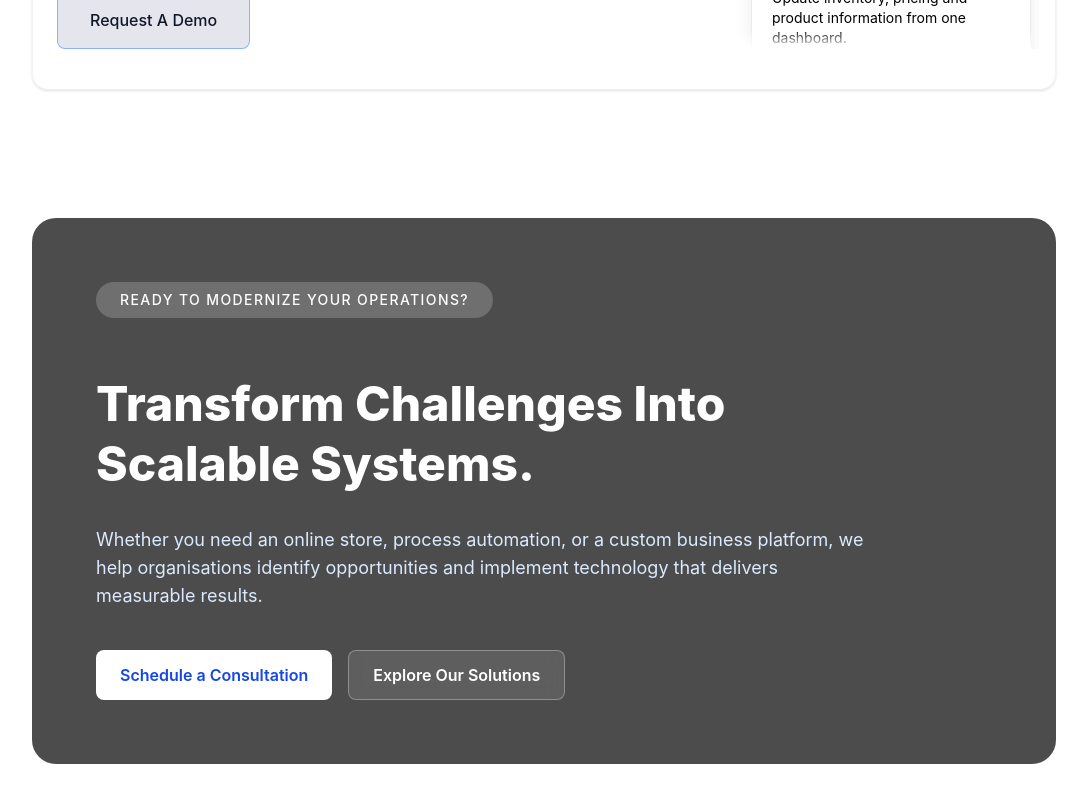
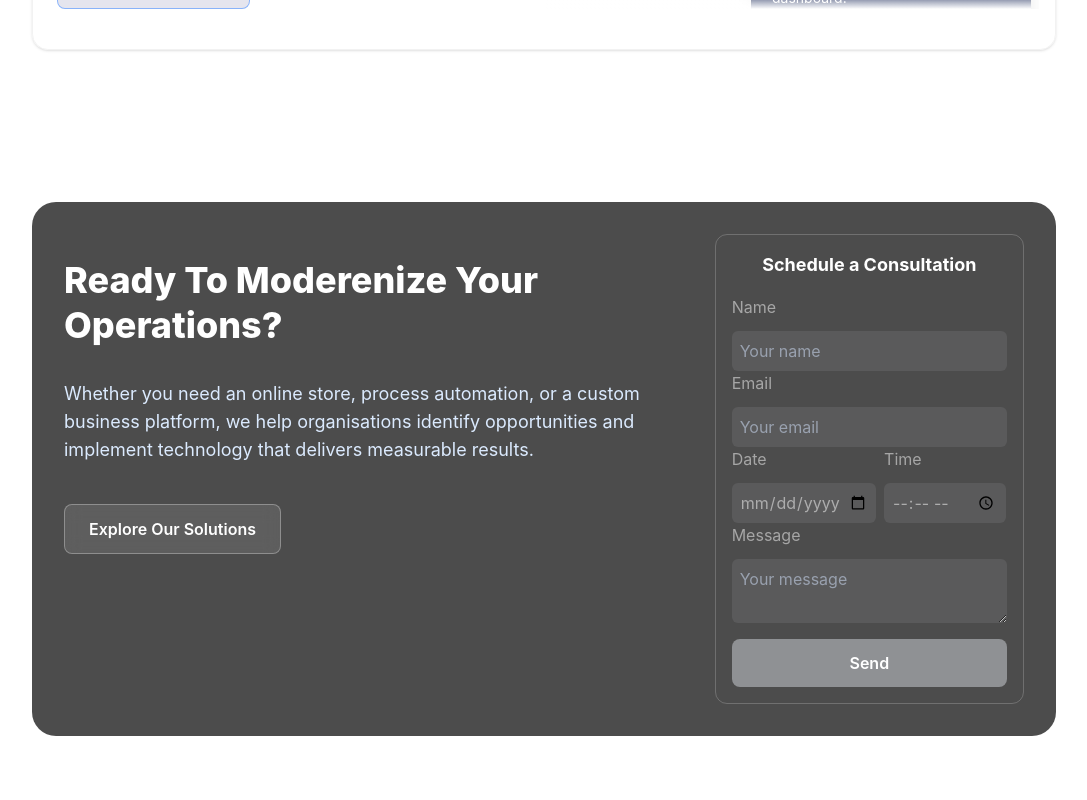
Before and after one commit to Ishmael-smart-Kaunda/corestack, a React (Vite) app: page / in a window 1280 px wide. Shown: the part 2420-3220 px from the top of the page, without its empty margins (96-1183 px from the left). Built offline with nearby package versions, Linux system fonts and the light colour scheme; no server answers.

Commit message:
cta refinement

```diff
--- a/src/components/home components/CTA.jsx
+++ b/src/components/home components/CTA.jsx
@@ -1,31 +1,29 @@
+import { HiArrowRight, HiOutlineArrowCircleRight } from "react-icons/hi";
+import { RiArrowRightCircleLine } from "react-icons/ri";
 
 
 const CTA= ()=> {
   return (
-    <section className="g-gray-900 px-6">
-      <div className="max-w-screen-lg mx-auto">
-        <div className="relative overflow-hidden rounded-3xl bg-black/70 p-8 md:p-12 lg:p-16">
+    <section className="g-gray-900 p-6">
+      <div className="
+              relative
+              grid
+              grid-cols-1
+              lg:grid-cols-3
+              gap-4
+              max-w-screen-lg
+              mx-auto
+              bg-black/70
+              rounded-3xl
+              overflow-hidden
+              p-4
+              md:p-8
 
+              ">
 
-          <div className="relative z-10 max-w-3xl space-y-8">
-            <p className="
-                     tracking-widest
-                     inline-flex
-                     items-center
-                     rounded-full
-                     bg-white/20
-                     px-6 py-2
-                     backdrop-blur-md
-                     text-sm
-                     font-medium
-                     text-white
-                     backdrop-blur-sm
-                     ">
-              READY TO MODERNIZE YOUR OPERATIONS?
-            </p>
-
-            <h2 className="mt-6 text-4xl font-extrabold leading-tight text-white md:text-5xl">
-              Transform Challenges Into Scalable Systems.
+        <div className="lg:col-span-2  space-y-8">
+            <h2 className="mt-6 text-3xl lg:text-4xl font-extrabold leading-tight text-white md:text-5xl">
+              Ready To Moderenize Your Operations?
             </h2>
 
             <p className="mt-6 text-lg text-blue-100">
@@ -35,12 +33,7 @@ const CTA= ()=> {
             </p>
 
             <div className="mt-10 flex flex-col gap-4 sm:flex-row">
-              <a
-                href="/contact"
-                className="inline-flex items-center justify-center rounded-lg bg-white px-6 py-3 text-base font-semibold text-blue-700 transition hover:bg-gray-100"
-              >
-                Schedule a Consultation
-              </a>
+
 
               <a
                 href="/solutions"
@@ -50,8 +43,120 @@ const CTA= ()=> {
               </a>
             </div>
           </div>
+          {/**CTA FORM */}
+          <div className="w-full h-full border border-white/20 rounded-xl p-4">
+              <span className="text-white mx-auto block text-center font-bold text-lg mb-4">
+                  Schedule a Consultation
+              </span>
+             <form action="" className="text-white/50">
+                <label htmlFor="name" className="flex flex-col gap-3">
+                  Name
+                  <input
+                    type="text"
+                    id="name"
+                    className="
+                       bg-gray-300/10
+                       placeholder:text-gray-400
+                       focus:ring-2
+                       focus:ring-blue-900/40
+                       focus:outline-none
+                       p-2
+                       rounded-md"
+                       placeholder="Your name
+                       "
+                  />
+                </label>
+                <label htmlFor="email" className="flex flex-col gap-3">
+                  Email
+                  <input
+                      type="email"
+                      id="email"
+                      className="
+                        bg-gray-300/10
+                        placeholder:text-gray-400
+                        focus:ring-2
+                        focus:ring-blue-900/40
+                        focus:outline-none
+                        p-2
+                        rounded-md"
+                        placeholder="Your email"
+                        />
+                </label>
+                <fieldset className="flex gap-2 w-full">
+                    <label htmlFor="date" className="w-5/10 flex flex-col gap-3">
+                      Date
+                      <input
+                          type="date"
+                          id="date"
+                          className="
+                            bg-gray-300/10
+                            placeholder:text-gray-400
+                            focus:ring-2
+                            focus:ring-blue-900/40
+                            focus:outline-none
+                            p-2
+                            rounded-md"
+                      />
+                    </label>
+                        <label htmlFor="time" className=" flex flex-col gap-3">
+                          Time
+                          <input
+                            type="time"
+                            id="time"
+                              className="
+                              w-[35%]
+                              md:w-full
+                              bg-gray-300/10
+                              placeholder:text-gray-400
+                              focus:ring-2
+                              focus:ring-blue-900/40
+                              focus:outline-none
+                              p-2
+                              rounded-md"
+                      />
+                    </label>
+                </fieldset>
 
-        </div>
+                <label htmlFor="message" className="flex flex-col gap-3">
+                 Message
+                  <textarea
+                     id="message"
+                     rows={2}
+
+                     className="
+                       bg-gray-300/10
+                       placeholder:text-gray-400
+                       focus:ring-2
+                       focus:ring-blue-900/40
+                       focus:outline-none
+                       p-2
+                       rounded-md"
+                       placeholder="Your message"
+                  />
+
+                </label>
+                <button
+
+                   type="submit"
+                   className="
+                      w-full
+                      rounded-lg
+                      px-6
+                      py-3
+                      text-base
+                      text-white
+                      font-semibold
+                      text-blue-800
+                      transition
+                      bg-gray-300/50
+                      mt-4">
+
+                  Send
+
+                </button>
+             </form>
+
+          </div>
       </div>
     </section>
   );
--- a/src/components/home components/featured solutions/featured solution.jsx
+++ b/src/components/home components/featured solutions/featured solution.jsx
@@ -15,7 +15,7 @@ const FeaturedSolutions = () =>{
                          </h2>
                     </header>
                     <main className=" mx-auto p-4  overflow-hidden border border-black/5 my-16 rounded-2xl shadow-sm">
-                         <div className="grid lg:grid-cols-2">
+                         <div className="grid md:grid-cols-2 lg:grid-cols-2">
                               <aside className="md:relative">
                                    {/* meta data
                                    <div className="flex items-center gap-3 my-6">
@@ -160,7 +160,8 @@ const FeaturedSolutions = () =>{
                                                         md:my-3
 
                                                         shadow-xl
-                                                        bg-white
+                                                        bg-red-950
+                                                        text-white
                                                         space-y-6
                                                         ">
                                                        <h4 className="font-semibold">
@@ -175,13 +176,15 @@ const FeaturedSolutions = () =>{
                                                         border-black/8
                                                         rounded-xl
 
+                                                        bg-blue-950
+                                                        text-white
                                                         p-5
                                                         md:my-3
 
                                                         p-5
                                                         my-3
                                                         shadow-xl
-                                                        bg-white
+
                                                         space-y-6
                                                         ">
                                                        <h4 className="font-semibold">
@@ -204,7 +207,8 @@ const FeaturedSolutions = () =>{
                                                         p-5
                                                         my-3
                                                         shadow-xl
-                                                        bg-white
+                                                        bg-yellow-900
+                                                        text-white
                                                         space-y-6
                                                         ">
                                                        <h4 className="font-semibold">
@@ -223,7 +227,8 @@ const FeaturedSolutions = () =>{
                                                         md:my-3
 
                                                         shadow-xl
-                                                        bg-white
+                                                        bg-green-900
+                                                        text-white
                                                         space-y-6
                                                         ">
                                                        <h4 className="font-semibold">
@@ -244,7 +249,8 @@ const FeaturedSolutions = () =>{
                                                         md:my-3
 
                                                         shadow-xl
-                                                        bg-white
+                                                        bg-red-950
+                                                        text-white
                                                         space-y-6
                                                         ">
                                                        <h4 className="font-semibold">
@@ -261,7 +267,8 @@ const FeaturedSolutions = () =>{
                                                         p-5
                                                         my-3
                                                         shadow-xl
-                                                        bg-white
+                                                        bg-blue-950
+                                                        text-white
                                                         space-y-6
                                                         ">
                                                        <h4 className="font-semibold">
@@ -280,7 +287,8 @@ const FeaturedSolutions = () =>{
                                                         p-5
                                                         my-3
                                                         shadow-xl
-                                                        bg-white
+                                                        bg-yellow-900
+                                                        text-white
                                                         space-y-6
                                                         ">
                                                        <h4 className="font-semibold">
@@ -298,7 +306,8 @@ const FeaturedSolutions = () =>{
                                                         p-5
                                                         my-3
                                                         shadow-xl
-                                                        bg-white
+                                                        bg-green-900
+                                                        text-white
                                                         space-y-6
                                                         ">
                                                        <h4 className="font-semibold">
--- a/src/components/home components/hero.jsx
+++ b/src/components/home components/hero.jsx
@@ -2,7 +2,7 @@
 
 const Hero = () => {
     return (
-            <div className="w-full h-screen bg-gray-200">
+            <div className="w-full h-[95vh] bg-gray-200">
 
             </div>
     )
```
Also changed, not shown: src/components/footer.jsx (+5 -3 lines), src/components/home components/services card.jsx (+7 -1 lines), 1 other file (tests, documents, lock files or other folders).
